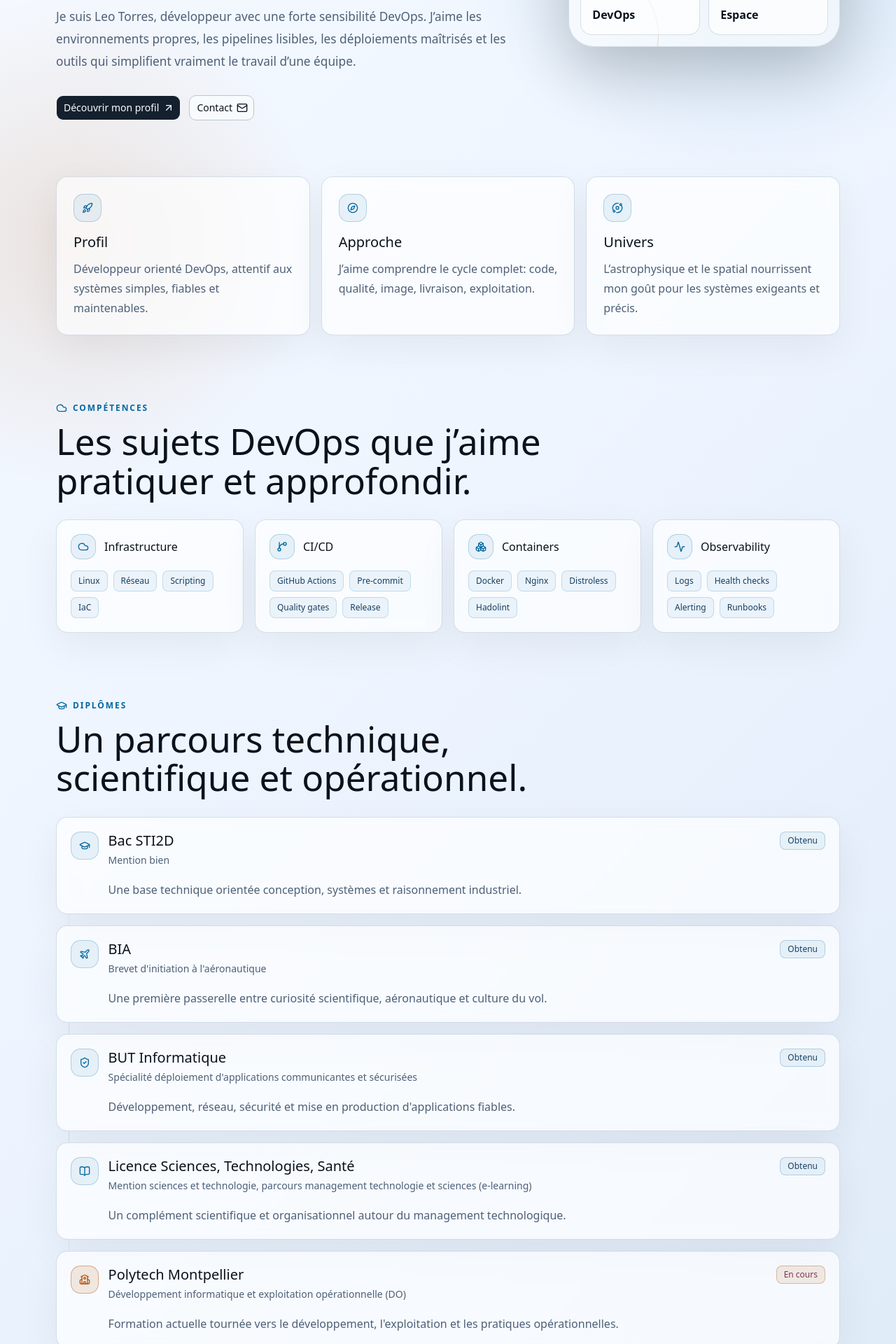
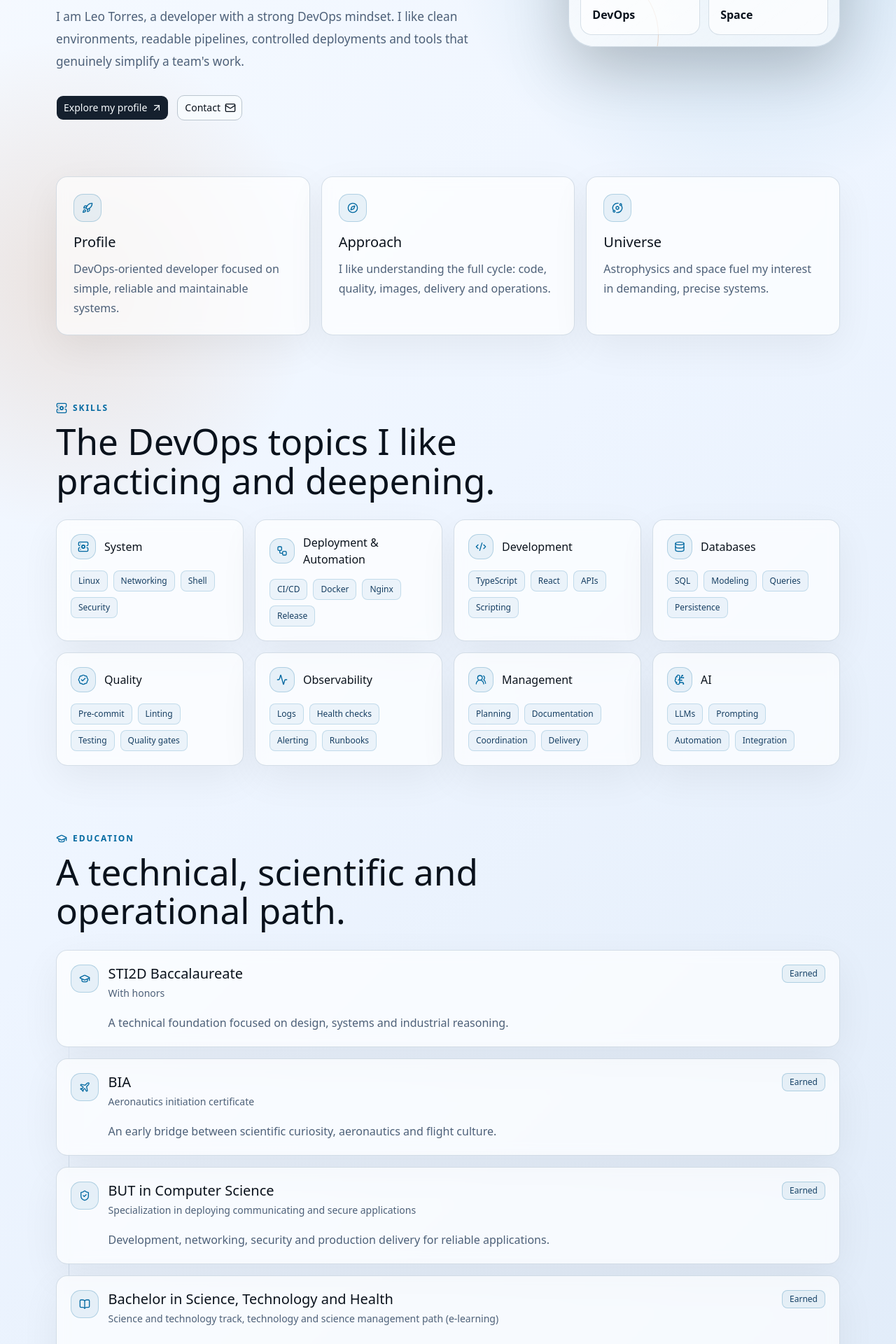
Before and after one commit to laflut3/Portfolio-Leo-Torres, a React (Vite) app: page / in a window 1280 px wide. Shown: the part 740-2660 px from the top of the page at 70% size. Built offline with nearby package versions, Linux system fonts and the light colour scheme.

Commit message:
feat: upgrade animation and add icon on site

```diff
--- a/src/components/layout/Footer.tsx
+++ b/src/components/layout/Footer.tsx
@@ -5,8 +5,8 @@ export function Footer() {
     <footer className="relative mx-auto flex w-[min(1120px,calc(100%_-_40px))] justify-between gap-5 border-t border-[var(--portfolio-line)] py-6 pb-9 text-sm text-[var(--portfolio-text-soft)] max-md:w-[min(100%_-_28px,1120px)] max-md:flex-col">
       <span>Leo Torres</span>
       <span className="inline-flex items-center gap-2">
-        <Server aria-hidden="true" /> Built with React, Vite, Tailwind and
-        Docker.
+        <Server aria-hidden="true" className="size-4" /> Built with React, Vite,
+        Tailwind and Docker.
       </span>
     </footer>
   )
--- a/src/components/layout/Header.tsx
+++ b/src/components/layout/Header.tsx
@@ -11,7 +11,7 @@ const navIcons = {
 export function Header() {
   return (
     <header
-      className="sticky top-0 z-10 mx-auto flex w-[min(1120px,calc(100%_-_40px))] items-center justify-between gap-5 py-5 pr-32 backdrop-blur-md max-md:w-[min(100%_-_28px,1120px)] max-md:items-start max-md:pr-0"
+      className="sticky top-0 z-10 mx-auto flex w-[min(1120px,calc(100%_-_40px))] items-center justify-between gap-5 py-5 pr-32 backdrop-blur-md max-md:w-[min(100%_-_28px,1120px)] max-md:flex-col max-md:items-start max-md:gap-4 max-md:pr-24"
       data-reveal
     >
       <a
@@ -21,8 +21,8 @@ export function Header() {
         LT
       </a>
       <nav
-        aria-label="Navigation principale"
-        className="flex gap-5 max-md:flex-wrap max-md:justify-end max-md:gap-x-3 max-md:gap-y-3"
+        aria-label="Main navigation"
+        className="flex gap-5 max-md:flex-wrap max-md:justify-start max-md:gap-x-3 max-md:gap-y-3"
       >
         {navItems.map((item) => {
           const Icon = navIcons[item.href as keyof typeof navIcons]
--- a/src/components/layout/IntroOverlay.tsx
+++ b/src/components/layout/IntroOverlay.tsx
@@ -1,5 +1,11 @@
 import { type RefObject, useLayoutEffect, useRef } from 'react'
-import { Rocket, Satellite } from 'lucide-react'
+import {
+  Activity,
+  RadioTower,
+  Rocket,
+  Satellite,
+  ShieldCheck,
+} from 'lucide-react'
 import gsap from 'gsap'
 
 type IntroOverlayProps = {
@@ -28,6 +34,11 @@ export function IntroOverlay({ onComplete }: IntroOverlayProps) {
       />
       <div
         aria-hidden="true"
+        data-intro-scan
+        className="absolute inset-x-0 top-1/2 h-px origin-left bg-[linear-gradient(90deg,transparent,var(--portfolio-cyan),var(--portfolio-amber),transparent)] opacity-0 shadow-[0_0_32px_color-mix(in_oklch,var(--portfolio-cyan)_55%,transparent)]"
+      />
+      <div
+        aria-hidden="true"
         data-intro-orbit
         className="absolute size-[min(76vw,34rem)] rounded-full border border-[var(--portfolio-orbit)] opacity-0"
       />
@@ -36,12 +47,22 @@ export function IntroOverlay({ onComplete }: IntroOverlayProps) {
         data-intro-orbit
         className="absolute size-[min(58vw,25rem)] rounded-full border border-[color-mix(in_oklch,var(--portfolio-amber)_25%,transparent)] opacity-0"
       />
+      <span
+        aria-hidden="true"
+        data-intro-node
+        className="absolute top-1/2 left-1/2 size-3 rounded-full bg-[var(--portfolio-amber)] opacity-0 shadow-[0_0_24px_var(--portfolio-amber)]"
+      />
 
-      <div className="relative flex flex-col items-center gap-7 px-6 text-center">
+      <div className="relative flex w-[min(34rem,calc(100%_-_40px))] flex-col items-center gap-7 px-6 text-center">
         <div
           data-intro-mark
-          className="relative grid size-24 place-items-center rounded-[1.5rem] border border-[var(--portfolio-line)] bg-[var(--portfolio-panel-strong)] shadow-[0_24px_80px_rgba(0,0,0,0.18)] backdrop-blur-md"
+          className="relative grid size-24 place-items-center overflow-hidden rounded-[1.5rem] border border-[var(--portfolio-line)] bg-[var(--portfolio-panel-strong)] shadow-[0_24px_80px_rgba(0,0,0,0.18)] backdrop-blur-md"
         >
+          <span
+            aria-hidden="true"
+            data-intro-mark-sweep
+            className="absolute inset-y-0 -left-1/2 w-1/2 bg-[linear-gradient(90deg,transparent,color-mix(in_oklch,var(--portfolio-cyan)_20%,transparent),transparent)]"
+          />
           <Satellite
             aria-hidden="true"
             className="absolute -top-4 -right-4 size-8 text-[var(--portfolio-amber)]"
@@ -62,8 +83,27 @@ export function IntroOverlay({ onComplete }: IntroOverlayProps) {
             data-intro-copy
             className="mt-3 text-[clamp(2.2rem,7vw,5.6rem)] leading-[0.92] font-medium tracking-normal"
           >
-            Initialisation du signal
+            Connecting to the system
           </h1>
+        </div>
+        <div className="grid w-full gap-2 text-left" data-intro-status-list>
+          {[
+            { label: 'Pipeline', value: 'Build verified', Icon: Activity },
+            { label: 'Security', value: 'Checks active', Icon: ShieldCheck },
+            { label: 'Signal', value: 'Interface ready', Icon: RadioTower },
+          ].map(({ label, value, Icon }) => (
+            <div
+              key={label}
+              data-intro-status
+              className="flex items-center justify-between gap-4 rounded-xl border border-[var(--portfolio-line)] bg-[var(--portfolio-panel)] px-4 py-3 text-sm backdrop-blur-md"
+            >
+              <span className="inline-flex items-center gap-2 text-[var(--portfolio-text-soft)]">
+                <Icon className="size-4 text-[var(--portfolio-cyan)]" />
+                {label}
+              </span>
+              <span className="font-medium text-foreground">{value}</span>
+            </div>
+          ))}
         </div>
         <div
           data-intro-loader
@@ -92,6 +132,24 @@ function useIntroAnimation(
     }
 
     const context = gsap.context(() => {
+      gsap.set('[data-intro-node]', {
+        x: '-50%',
+        y: '-50%',
+      })
+
+      gsap.to('[data-intro-stars]', {
+        backgroundPosition: '64px 42px',
+        duration: 3.4,
+        ease: 'none',
+      })
+
+      gsap.to('[data-intro-node]', {
+        rotate: 360,
+        transformOrigin: '0 13rem',
+        duration: 2.2,
+        ease: 'power1.inOut',
+      })
+
       gsap
         .timeline({
           defaults: { ease: 'power3.out' },
@@ -100,37 +158,77 @@ function useIntroAnimation(
         .fromTo(
           '[data-intro-grid], [data-intro-stars]',
           { opacity: 0, scale: 1.06 },
-          { opacity: 1, scale: 1, duration: 0.7, stagger: 0.08 },
+          { opacity: 1, scale: 1, duration: 0.65, stagger: 0.08 },
+        )
+        .fromTo(
+          '[data-intro-mark]',
+          { autoAlpha: 0, y: 18, scale: 0.86, rotate: -4 },
+          { autoAlpha: 1, y: 0, scale: 1, rotate: 0, duration: 0.62 },
+          0.12,
+        )
+        .fromTo(
+          '[data-intro-scan]',
+          { opacity: 0, scaleX: 0, y: -90 },
+          {
+            opacity: 1,
+            scaleX: 1,
+            y: 100,
+            duration: 1.15,
+            ease: 'power2.inOut',
+          },
+          '<0.1',
         )
         .fromTo(
           '[data-intro-orbit]',
           { opacity: 0, scale: 0.72, rotate: -14 },
-          { opacity: 1, scale: 1, rotate: 0, duration: 0.9, stagger: 0.09 },
+          { opacity: 1, scale: 1, rotate: 0, duration: 0.85, stagger: 0.09 },
           '<0.08',
         )
-        .fromTo(
-          '[data-intro-mark]',
-          { autoAlpha: 0, y: 18, scale: 0.86, rotate: -4 },
-          { autoAlpha: 1, y: 0, scale: 1, rotate: 0, duration: 0.7 },
-          '<0.12',
-        )
+        .to('[data-intro-node]', { opacity: 1, duration: 0.3 }, '<0.18')
         .fromTo(
           '[data-intro-copy]',
-          { autoAlpha: 0, y: 20, filter: 'blur(8px)' },
+          { autoAlpha: 0, y: 16, filter: 'blur(4px)' },
           {
             autoAlpha: 1,
             y: 0,
             filter: 'blur(0px)',
-            duration: 0.68,
+            duration: 0.42,
             stagger: 0.08,
           },
-          '<0.14',
+          0.18,
+        )
+        .fromTo(
+          '[data-intro-mark-sweep]',
+          { xPercent: 0 },
+          { xPercent: 320, duration: 0.78, ease: 'power2.inOut' },
+          0.24,
+        )
+        .fromTo(
+          '[data-intro-status]',
+          { autoAlpha: 0, x: -18 },
+          {
+            autoAlpha: 1,
+            x: 0,
+            duration: 0.42,
+            stagger: 0.09,
+          },
+          0.78,
         )
         .to('[data-intro-progress]', {
           scaleX: 1,
-          duration: 0.82,
+          duration: 0.9,
           ease: 'power2.inOut',
         })
+        .to(
+          '[data-intro-status]',
+          {
+            borderColor:
+              'color-mix(in oklch,var(--portfolio-cyan) 34%,transparent)',
+            duration: 0.28,
+            stagger: 0.05,
+          },
+          '<0.2',
+        )
         .to(
           '[data-intro-mark]',
           {
@@ -145,8 +243,8 @@ function useIntroAnimation(
           introRef.current,
           {
             autoAlpha: 0,
-            scale: 1.035,
-            duration: 0.58,
+            scale: 1.025,
+            duration: 0.52,
             ease: 'power2.inOut',
           },
           '<0.08',
--- a/src/components/layout/ThemeSwitch.tsx
+++ b/src/components/layout/ThemeSwitch.tsx
@@ -7,9 +7,9 @@ const options: Array<{
   label: string
   Icon: typeof Sun
 }> = [
-  { mode: 'light', label: 'Mode clair', Icon: Sun },
-  { mode: 'dark', label: 'Mode sombre', Icon: Moon },
-  { mode: 'system', label: 'Préférence système', Icon: Monitor },
+  { mode: 'light', label: 'Light mode', Icon: Sun },
+  { mode: 'dark', label: 'Dark mode', Icon: Moon },
+  { mode: 'system', label: 'System preference', Icon: Monitor },
 ]
 
 export function ThemeSwitch() {
@@ -18,7 +18,7 @@ export function ThemeSwitch() {
   return (
     <div
       className="fixed top-5 right-5 z-30 flex rounded-full border border-[var(--portfolio-line)] bg-[color-mix(in_oklch,var(--portfolio-panel-strong)_88%,transparent)] p-1 shadow-[0_16px_40px_rgba(0,0,0,0.16)] backdrop-blur-xl"
-      aria-label="Choix du thème"
+      aria-label="Theme selection"
     >
       {options.map(({ mode: optionMode, label, Icon }) => (
         <button
--- a/src/components/sections/ContactSection.tsx
+++ b/src/components/sections/ContactSection.tsx
@@ -14,7 +14,8 @@ export function ContactSection() {
           Contact
         </p>
         <h2 className="mt-3 text-[clamp(1.9rem,4vw,3.3rem)] leading-[1.08] font-medium tracking-normal text-foreground">
-          Parlons infrastructure, automatisation ou projets orientés DevOps.
+          Let&apos;s talk infrastructure, automation or DevOps-oriented
+          projects.
         </h2>
       </div>
       <div className="flex flex-wrap justify-end gap-3 max-md:justify-start">
@@ -27,7 +28,7 @@ export function ContactSection() {
         <Button asChild variant="outline">
           <a href="mailto:leo.torres@example.com">
             <Mail data-icon="inline-start" />
-            Me contacter
+            Contact me
           </a>
         </Button>
       </div>
--- a/src/components/sections/EducationSection.tsx
+++ b/src/components/sections/EducationSection.tsx
@@ -14,8 +14,8 @@ export function EducationSection() {
   return (
     <section id="education" className="mt-24 max-md:mt-14">
       <SectionHeading
-        kicker="Diplômes"
-        title="Un parcours technique, scientifique et opérationnel."
+        kicker="Education"
+        title="A technical, scientific and operational path."
         icon={<GraduationCap className="size-4" aria-hidden="true" />}
       />
       <div className="relative grid gap-4">
@@ -25,7 +25,7 @@ export function EducationSection() {
         />
         {education.map((degree, index) => {
           const Icon = educationIcons[index] ?? GraduationCap
-          const isCurrent = degree.status === 'En cours'
+          const isCurrent = degree.status === 'In progress'
 
           return (
             <article
--- a/src/components/sections/HeroSection.tsx
+++ b/src/components/sections/HeroSection.tsx
@@ -13,33 +13,32 @@ export function HeroSection() {
           className="m-0 text-xs font-bold tracking-[0.16em] text-[var(--portfolio-cyan)] uppercase"
           data-reveal
         >
-          Leo Torres • Développeur DevOps
+          Leo Torres • DevOps Developer
         </p>
         <h1
           className="m-0 max-w-3xl text-[clamp(3.8rem,10vw,7.8rem)] leading-[0.9] font-medium tracking-normal text-foreground"
           data-reveal
         >
-          J’aime rendre les systèmes fiables.
+          I like making systems reliable.
         </h1>
         <p
           className="mt-5 text-[clamp(1.5rem,3vw,2.7rem)] font-semibold text-[var(--portfolio-amber)]"
           data-reveal
         >
-          Et comprendre ceux qui orbitent au-dessus de nous.
+          And understanding what orbits above us.
         </p>
         <p
           className="mt-6 max-w-2xl text-[1.08rem] leading-8 text-[var(--portfolio-text-soft)]"
           data-reveal
         >
-          Je suis Leo Torres, développeur avec une forte sensibilité DevOps.
-          J’aime les environnements propres, les pipelines lisibles, les
-          déploiements maîtrisés et les outils qui simplifient vraiment le
-          travail d’une équipe.
+          I am Leo Torres, a developer with a strong DevOps mindset. I like
+          clean environments, readable pipelines, controlled deployments and
+          tools that genuinely simplify a team&apos;s work.
         </p>
         <div className="mt-8 flex flex-wrap gap-3" data-reveal>
           <Button asChild size="lg">
-            <a href="#projects">
-              Découvrir mon profil <ArrowUpRight data-icon="inline-end" />
+            <a href="#skills">
+              Explore my profile <ArrowUpRight data-icon="inline-end" />
             </a>
           </Button>
           <Button asChild variant="outline" size="lg">
--- a/src/components/sections/SkillsSection.tsx
+++ b/src/components/sections/SkillsSection.tsx
@@ -1,21 +1,39 @@
-import { Activity, Boxes, Cloud, GitBranch } from 'lucide-react'
+import {
+  Activity,
+  BadgeCheck,
+  BrainCircuit,
+  Code2,
+  Database,
+  ServerCog,
+  UsersRound,
+  Workflow,
+} from 'lucide-react'
 import { TagList } from '@/components/common/TagList'
 import { SectionHeading } from '@/components/common/SectionHeading'
 import { skills } from '@/data/portfolio'
 
-const skillIcons = [Cloud, GitBranch, Boxes, Activity]
+const skillIcons = [
+  ServerCog,
+  Workflow,
+  Code2,
+  Database,
+  BadgeCheck,
+  Activity,
+  UsersRound,
+  BrainCircuit,
+]
 
 export function SkillsSection() {
   return (
     <section id="skills" className="mt-24 max-md:mt-14">
       <SectionHeading
-        kicker="Compétences"
-        title="Les sujets DevOps que j’aime pratiquer et approfondir."
-        icon={<Cloud className="size-4" aria-hidden="true" />}
+        kicker="Skills"
+        title="The DevOps topics I like practicing and deepening."
+        icon={<ServerCog className="size-4" aria-hidden="true" />}
       />
       <div className="grid grid-cols-4 gap-4 max-lg:grid-cols-2 max-md:grid-cols-1">
         {skills.map((skill, index) => {
-          const Icon = skillIcons[index] ?? Cloud
+          const Icon = skillIcons[index] ?? ServerCog
 
           return (
             <article
--- a/src/components/visuals/PortraitPanel.tsx
+++ b/src/components/visuals/PortraitPanel.tsx
@@ -21,7 +21,7 @@ export function PortraitPanel() {
         />
         <img
           src={photoSrc}
-          alt="Portrait de Leo Torres"
+          alt="Portrait of Leo Torres"
           className="size-full object-cover"
         />
       </div>
@@ -30,7 +30,7 @@ export function PortraitPanel() {
         <div className="rounded-2xl border border-[var(--portfolio-line)] bg-[var(--portfolio-panel)] p-4">
           <span className="inline-flex items-center gap-1.5 text-xs text-[var(--portfolio-text-soft)]">
             <ServerCog className="size-3.5" aria-hidden="true" />
-            Profil
+            Profile
           </span>
           <strong className="mt-1 block text-foreground">DevOps</strong>
         </div>
@@ -39,7 +39,7 @@ export function PortraitPanel() {
             <Orbit className="size-3.5" aria-hidden="true" />
             Passion
           </span>
-          <strong className="mt-1 block text-foreground">Espace</strong>
+          <strong className="mt-1 block text-foreground">Space</strong>
         </div>
       </div>
     </div>
--- a/src/data/portfolio.ts
+++ b/src/data/portfolio.ts
@@ -1,73 +1,89 @@
 export const navItems = [
-  { href: '#profile', label: 'Profil' },
-  { href: '#skills', label: 'Compétences' },
-  { href: '#education', label: 'Diplômes' },
+  { href: '#profile', label: 'Profile' },
+  { href: '#skills', label: 'Skills' },
+  { href: '#education', label: 'Education' },
   { href: '#contact', label: 'Contact' },
 ]
 
 export const signals = [
   {
-    title: 'Profil',
-    text: 'Développeur orienté DevOps, attentif aux systèmes simples, fiables et maintenables.',
+    title: 'Profile',
+    text: 'DevOps-oriented developer focused on simple, reliable and maintainable systems.',
   },
   {
-    title: 'Approche',
-    text: 'J’aime comprendre le cycle complet: code, qualité, image, livraison, exploitation.',
+    title: 'Approach',
+    text: 'I like understanding the full cycle: code, quality, images, delivery and operations.',
   },
   {
-    title: 'Univers',
-    text: 'L’astrophysique et le spatial nourrissent mon goût pour les systèmes exigeants et précis.',
+    title: 'Universe',
+    text: 'Astrophysics and space fuel my interest in demanding, precise systems.',
   },
 ]
 
 export const skills = [
   {
-    title: 'Infrastructure',
-    items: ['Linux', 'Réseau', 'Scripting', 'IaC'],
+    title: 'System',
+    items: ['Linux', 'Networking', 'Shell', 'Security'],
   },
   {
-    title: 'CI/CD',
-    items: ['GitHub Actions', 'Pre-commit', 'Quality gates', 'Release'],
+    title: 'Deployment & Automation',
+    items: ['CI/CD', 'Docker', 'Nginx', 'Release'],
   },
   {
-    title: 'Containers',
-    items: ['Docker', 'Nginx', 'Distroless', 'Hadolint'],
+    title: 'Development',
+    items: ['TypeScript', 'React', 'APIs', 'Scripting'],
+  },
+  {
+    title: 'Databases',
+    items: ['SQL', 'Modeling', 'Queries', 'Persistence'],
+  },
+  {
+    title: 'Quality',
+    items: ['Pre-commit', 'Linting', 'Testing', 'Quality gates'],
   },
   {
     title: 'Observability',
     items: ['Logs', 'Health checks', 'Alerting', 'Runbooks'],
   },
+  {
+    title: 'Management',
+    items: ['Planning', 'Documentation', 'Coordination', 'Delivery'],
+  },
+  {
+    title: 'AI',
+    items: ['LLMs', 'Prompting', 'Automation', 'Integration'],
+  },
 ]
 
 export const education = [
   {
-    title: 'Bac STI2D',
-    meta: 'Mention bien',
-    text: 'Une base technique orientée conception, systèmes et raisonnement industriel.',
-    status: 'Obtenu',
+    title: 'STI2D Baccalaureate',
+    meta: 'With honors',
+    text: 'A technical foundation focused on design, systems and industrial reasoning.',
+    status: 'Earned',
   },
   {
     title: 'BIA',
-    meta: "Brevet d'initiation à l'aéronautique",
-    text: 'Une première passerelle entre curiosité scientifique, aéronautique et culture du vol.',
-    status: 'Obtenu',
+    meta: 'Aeronautics initiation certificate',
+    text: 'An early bridge between scientific curiosity, aeronautics and flight culture.',
+    status: 'Earned',
   },
   {
-    title: 'BUT Informatique',
-    meta: "Spécialité déploiement d'applications communicantes et sécurisées",
-    text: "Développement, réseau, sécurité et mise en production d'applications fiables.",
-    status: 'Obtenu',
+    title: 'BUT in Computer Science',
+    meta: 'Specialization in deploying communicating and secure applications',
+    text: 'Development, networking, security and production delivery for reliable applications.',
+    status: 'Earned',
   },
   {
-    title: 'Licence Sciences, Technologies, Santé',
-    meta: 'Mention sciences et technologie, parcours management technologie et sciences (e-learning)',
-    text: 'Un complément scientifique et organisationnel autour du management technologique.',
-    status: 'Obtenu',
+    title: 'Bachelor in Science, Technology and Health',
+    meta: 'Science and technology track, technology and science management path (e-learning)',
+    text: 'A scientific and organizational complement around technology management.',
+    status: 'Earned',
   },
   {
     title: 'Polytech Montpellier',
-    meta: 'Développement informatique et exploitation opérationnelle (DO)',
-    text: "Formation actuelle tournée vers le développement, l'exploitation et les pratiques opérationnelles.",
-    status: 'En cours',
+    meta: 'Software development and operational exploitation (DO)',
+    text: 'Current program focused on development, operations and practical operational methods.',
+    status: 'In progress',
   },
 ]
```
